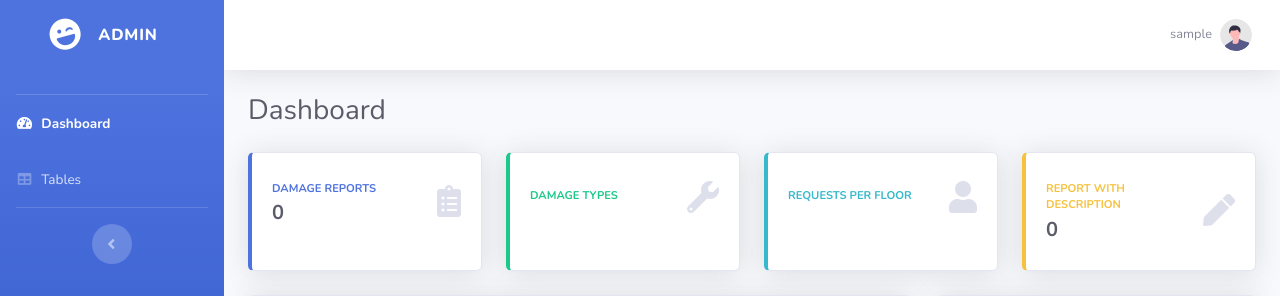
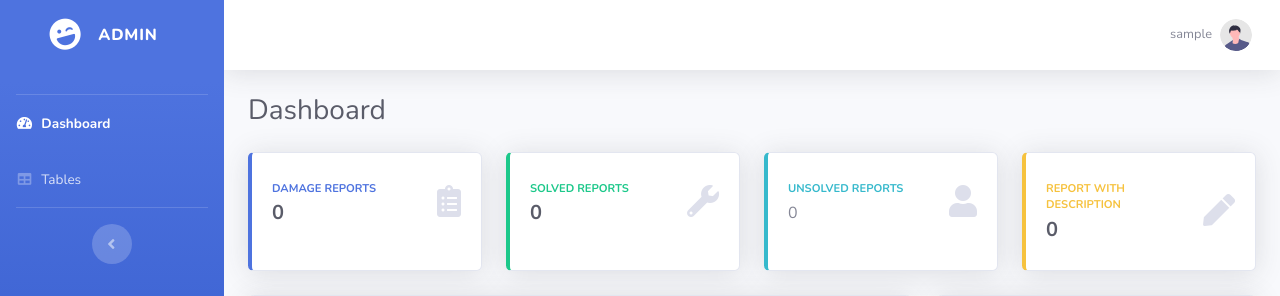
Before and after one commit to JUNXUN11/Dah_Rosak, a PHP site: page /admin.php in a window 1280 px wide. Shown: the top 296 px of the page. Run offline with PHP 8.4, Linux system fonts and the light colour scheme; the visitor is signed in with stand-in values (Sample User, id 1); data that the repository does not hold is empty.

Commit message:
Change to solved and unsolved

```diff
--- a/admin.php
+++ b/admin.php
@@ -53,6 +53,19 @@
     $sql = "SELECT floor, COUNT(*) AS num_requests FROM damage_reports GROUP BY floor";
 
     $result = mysqli_query($conn, $sql);
+
+    // Query to get the total number of solved reports
+    $sql_solved_reports = 'SELECT COUNT(id) AS solved_reports FROM damage_reports WHERE status = 1';
+    $solved_reports_result = mysqli_query($conn, $sql_solved_reports);
+    $solved_reports = mysqli_fetch_assoc($solved_reports_result)['solved_reports'];
+
+    // Query to get the total number of unsolved reports
+    $sql_unsolved_reports = 'SELECT COUNT(id) AS unsolved_reports FROM damage_reports WHERE status = 0';
+    $unsolved_reports_result = mysqli_query($conn, $sql_unsolved_reports);
+    $unsolved_reports = mysqli_fetch_assoc($unsolved_reports_result)['unsolved_reports'];
+
+    mysqli_free_result($solved_reports_result);
+    mysqli_free_result($unsolved_reports_result);
 
     // Create an associative array to store floor-wise request counts
     $floorRequests = array();
@@ -261,12 +274,10 @@
                                     <div class="row no-gutters align-items-center">
                                         <div class="col mr-2">
                                             <div class="text-xs font-weight-bold text-success text-uppercase mb-1">
-                                                Damage Types</div>
+                                                Solved Reports</div>
                                             <div class="h5 mb-0 font-weight-bold text-gray-800">
                                                 <?php
-                                                    foreach ($damage_counts as $damage_count) {
-                                                        echo $damage_count['type'] . ": " . $damage_count['count'] . "<br>";
-                                                    }
+                                                    echo $solved_reports;
                                                 ?>
                                             </div>
                                         </div>
@@ -284,12 +295,10 @@
                                 <div class="card-body">
                                     <div class="row no-gutters align-items-center">
                                         <div class="col mr-2">
-                                            <div class="text-xs font-weight-bold text-info text-uppercase mb-1">Requests Per Floor
+                                            <div class="text-xs font-weight-bold text-info text-uppercase mb-1">Unsolved Reports
                                             </div class>
                                             <?php
-                                                foreach ($floorRequests as $floor => $numRequests) {
-                                                    echo '<div class="h5 mb-0 font-weight-bold text-gray-800">' .'Floor '. htmlspecialchars($floor) . ': ' . $numRequests . '</div>';
-                                                }
+                                                echo $unsolved_reports;
                                             ?>
                                         </div>
                                         <div class="col-auto">
```
